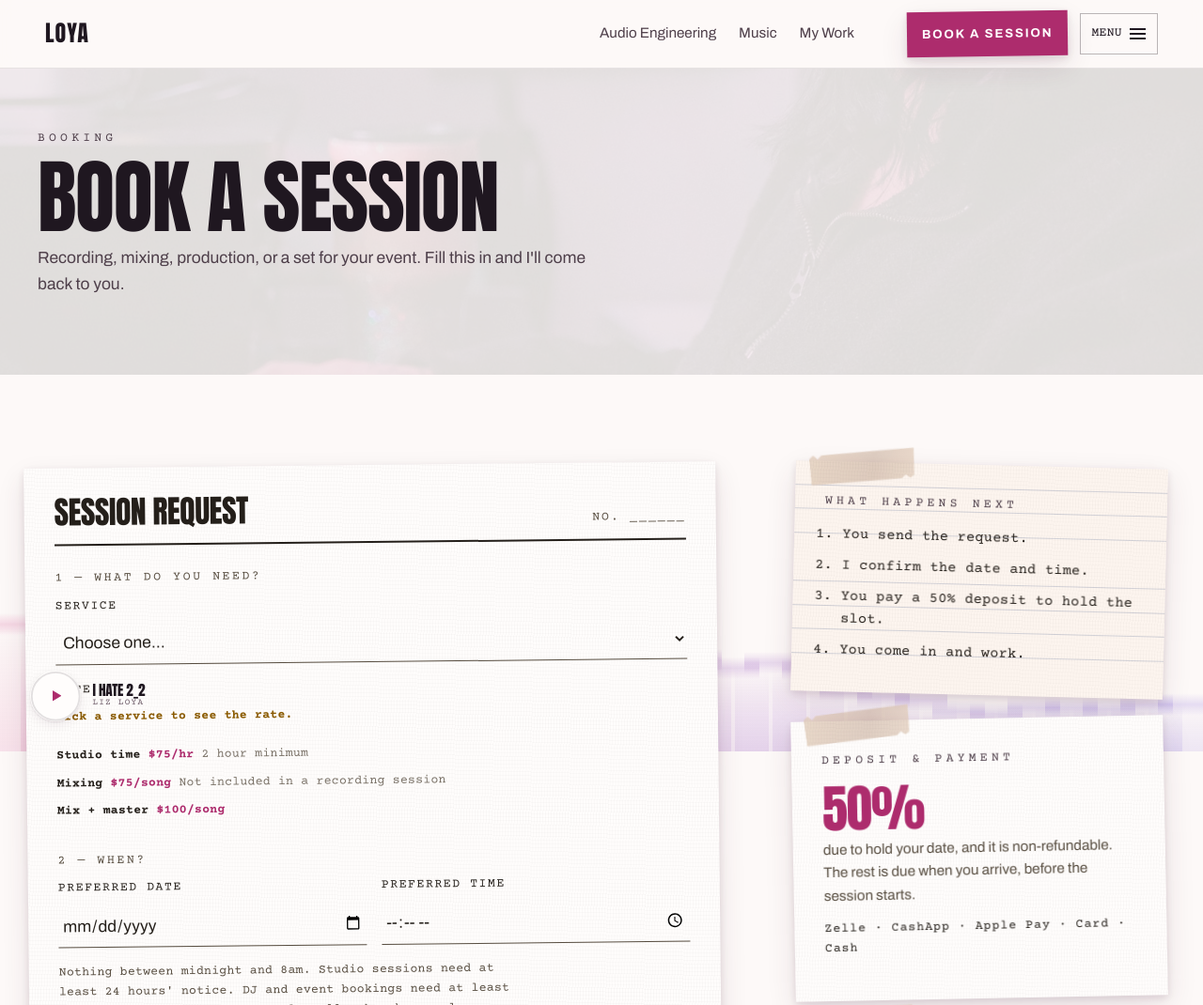
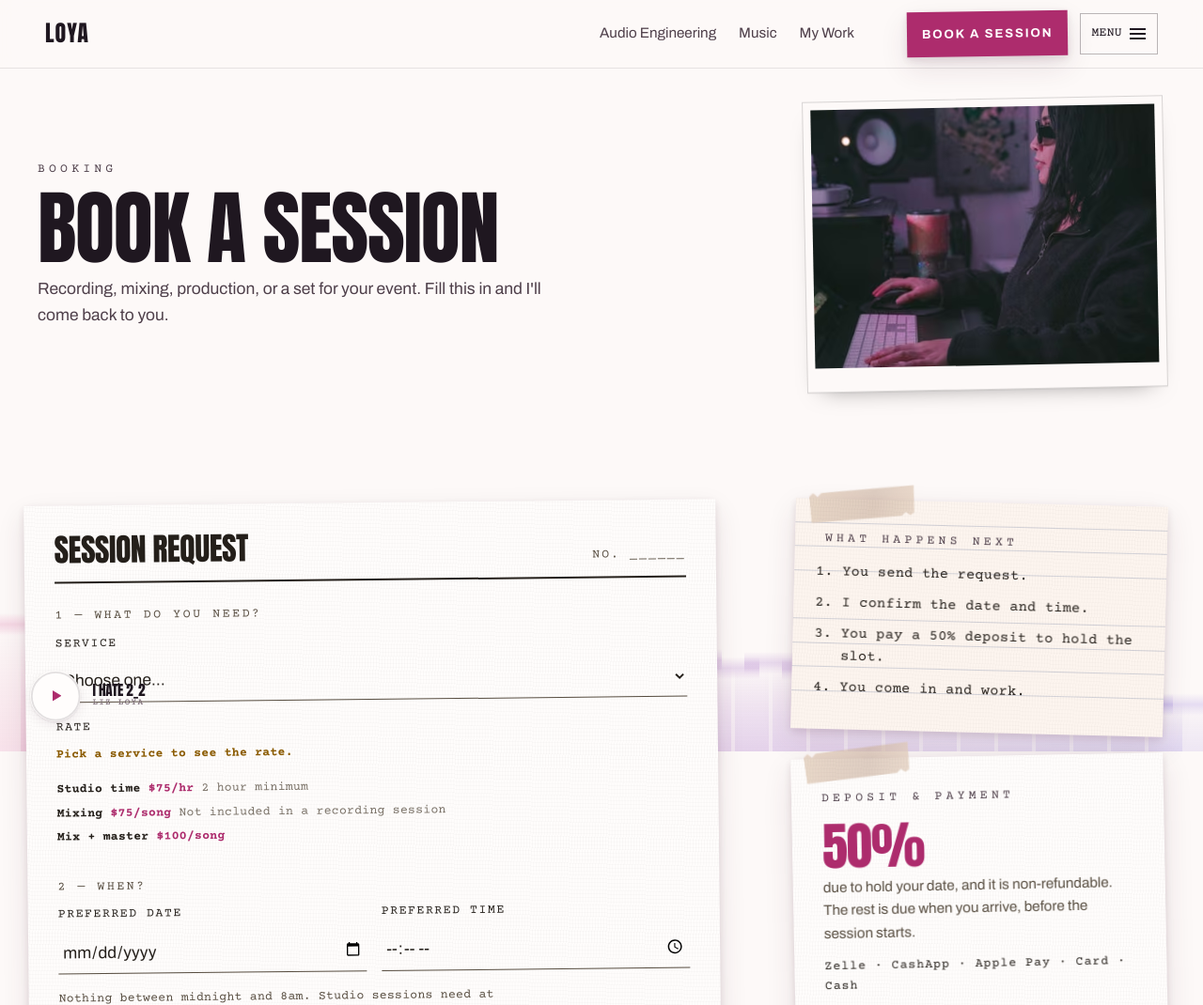
Before and after one commit to XBased420/LOYA-Booking-Website, an Astro site in the folder site/: page /book in a window 1280 px wide. Shown: the top 1070 px of the page at 94% size. Built offline with nearby package versions, Linux system fonts and the light colour scheme; Astro itself is replaced by a stand-in of ours.

Commit message:
smaller hero, tighter rate block, spacing fix.

```diff
--- a/site/src/pages/book.astro
+++ b/site/src/pages/book.astro
@@ -24,16 +24,23 @@
   description="Book studio time with Liz Loya — recording, mixing, production, or DJ and event bookings in Dallas."
   ogImage="/media/img/console-standing-1200.jpg"
 >
+  {/* The photo used to be a full-bleed background under a 88% white veil:
+      a whole screen of washed-out image before anyone reached the form.
+      Now it is a normal picture sitting beside the heading — visible as a
+      photograph rather than as wallpaper, and a third of the height. */}
   <section class="bk-hero">
-    <Photo name="console-moody" alt="" sizes="100vw" class="bk-hero__bg" loading="eager" fetchpriority="high" />
-    <div class="bk-hero__veil"></div>
     <div class="wrap bk-hero__in">
+      <div class="bk-hero__txt">
         <p class="kicker">Booking</p>
         <h1 class="display bk-hero__h">Book a session</h1>
         <p class="bk-hero__lede">
           Recording, mixing, production, or a set for your event.
           Fill this in and I'll come back to you.
         </p>
+      </div>
+      <figure class="bk-hero__shot">
+        <Photo name="console-moody" alt="Liz at the console" sizes="(min-width: 60rem) 24rem, 88vw" loading="eager" fetchpriority="high" />
+      </figure>
     </div>
   </section>
 
@@ -109,7 +116,7 @@
             </div>
 
             <p class="f__hint typewriter" id="avail-note">
-              {availability.closedNote} {leadTime.label.studio} {leadTime.label.event}
+              {availability.closedNote} {leadTime.label.studio} {leadTime.label.event}{" "}
               Recording and consult calls show her real openings above.
               Everything else I confirm by hand.
             </p>
@@ -368,15 +375,34 @@
 </script>
 
 <style>
-  .bk-hero { position: relative; overflow: hidden; padding-block: var(--s-8); }
-  .bk-hero :global(.bk-hero__bg) { position: absolute; inset: 0; }
-  .bk-hero :global(.bk-hero__bg img) { width: 100%; height: 100%; object-fit: cover; }
-  /* Light ground now, so the veil lightens the photo instead of
-     darkening it — the shot stays as texture behind dark type. */
-  .bk-hero__veil { position: absolute; inset: 0; background: rgba(253,249,248,.88); }
-  .bk-hero__in { position: relative; }
+  .bk-hero { padding-block: var(--s-6) var(--s-5); }
+  .bk-hero__in {
+    display: grid; gap: var(--s-5); align-items: center;
+  }
+  @media (min-width: 60rem) {
+    /* Text takes the room it needs; the photo is a fixed, modest 24rem
+       so it can never grow into a hero again. */
+    .bk-hero__in { grid-template-columns: minmax(0, 1fr) 24rem; gap: var(--s-7); }
+  }
+  .bk-hero__txt { min-width: 0; }
   .bk-hero__h { font-size: var(--t-2xl); margin-block: var(--s-2) var(--s-3); }
-  .bk-hero__lede { color: var(--text-2); max-width: 38rem; }
+  .bk-hero__lede { color: var(--text-2); max-width: 34rem; margin: 0; }
+
+  .bk-hero__shot {
+    margin: 0; justify-self: start; min-width: 0;
+    /* Sits like something taped into the scrapbook rather than a banner. */
+    border: 1px solid var(--line, rgba(0,0,0,.15));
+    padding: .5rem .5rem 1.6rem;
+    background: var(--paper, #fdf9f8);
+    box-shadow: 0 1px 0 rgba(0,0,0,.05), 0 12px 26px -18px rgba(0,0,0,.5);
+    transform: rotate(-1.1deg);
+  }
+  @media (min-width: 60rem) { .bk-hero__shot { justify-self: end; } }
+  .bk-hero__shot :global(img) {
+    display: block; width: 100%; height: auto;
+    aspect-ratio: 4 / 3; object-fit: cover;
+  }
+  @media (prefers-reduced-motion: reduce) { .bk-hero__shot { transform: none; } }
 
   .bk__grid { display: grid; gap: var(--s-7); align-items: start; }
   @media (min-width: 64rem) {
@@ -398,8 +424,8 @@
   .slip__no { font-size: var(--t-xs); color: var(--paper-ink-soft); letter-spacing: .16em; }
 
   .rates {
-    list-style: none; margin: var(--s-3) 0 0; padding: 0;
-    display: grid; gap: var(--s-2); font-size: var(--t-xs);
+    list-style: none; margin: var(--s-2) 0 0; padding: 0;
+    display: grid; gap: var(--s-1); font-size: var(--t-xs);
     color: var(--paper-ink-soft);
   }
   .rates li { display: flex; flex-wrap: wrap; align-items: baseline; gap: var(--s-2); }
```
Also changed, not shown: Claude outputs/hero-top.png (added). Lines whose indentation alone changed are shown as unchanged.
